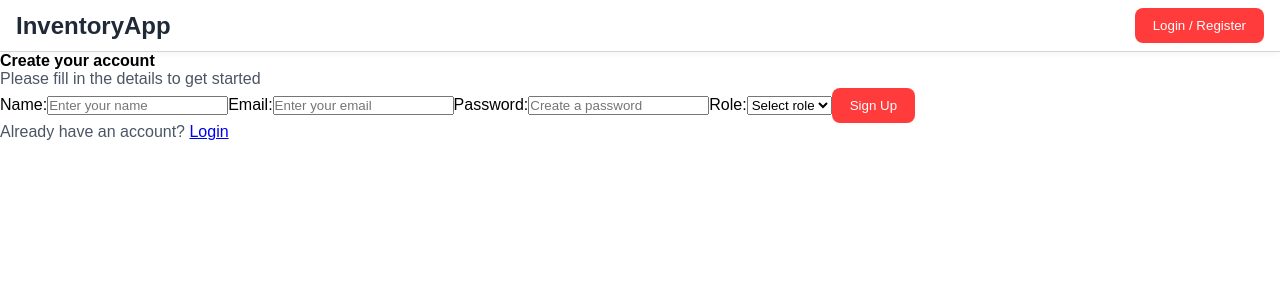
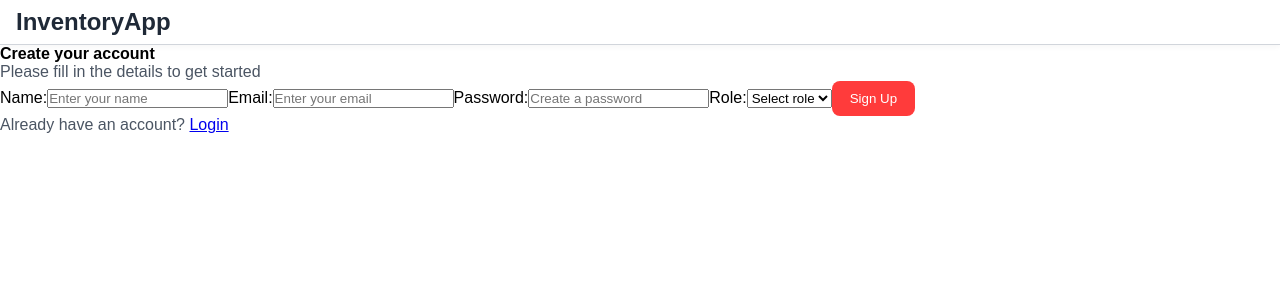
Before and after one commit to eng-ankit-mishra/inventory-management-system, a React (Vite) app in the folder frontend/: page /signup in a window 1280 px wide. Shown: the top 300 px of the page. Built offline with nearby package versions, Linux system fonts and the light colour scheme.

Commit message:
Added Auth Required prop

```diff
--- a/frontend/src/components/Navbar.jsx
+++ b/frontend/src/components/Navbar.jsx
@@ -1,9 +1,9 @@
 import Button from './Button.jsx'
-export default function Navbar(){
+export default function Navbar({AuthRequired=true}){
     return (
         <nav className="navbar">
             <h2><a>InventoryApp</a></h2>
-            <Button>Login / Register</Button>
+            {AuthRequired && <Button>Login / Register</Button>}
         </nav>
     )
 }
```
